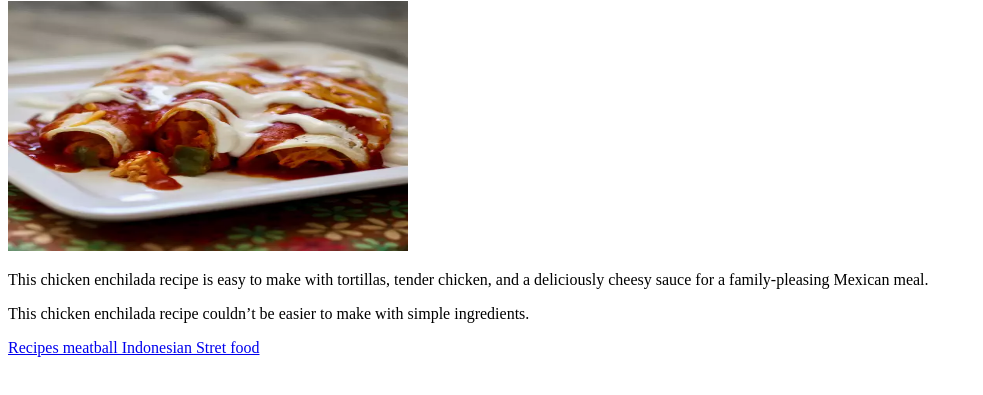
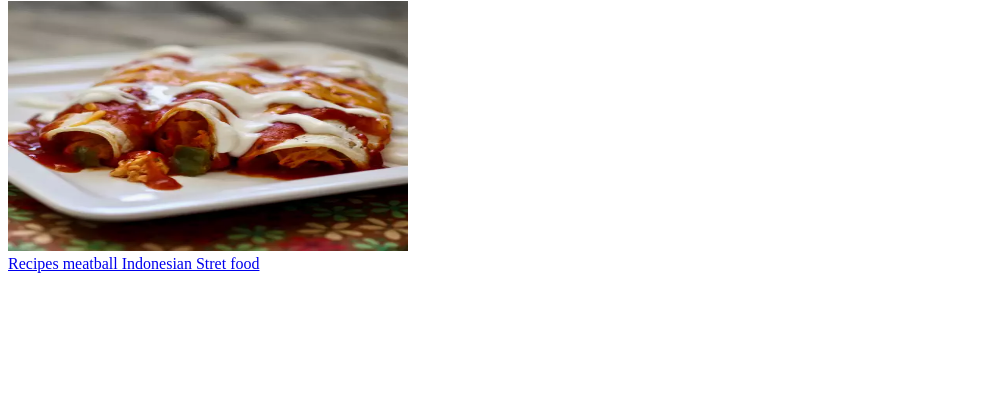
Before and after one commit to Sugilar-Hy/odin-recipes, a plain HTML site: page index.html in a window 1280 px wide. Shown: the part 79-474 px from the top of the page, without its empty margins (0-983 px from the left). Drawn offline with Linux system fonts and the light colour scheme.

```diff
--- a/index.html
+++ b/index.html
@@ -6,10 +6,9 @@
     </head>
     <body>
         <h1>Chicken Enchiladas Recipes</h1>
-        <img src="images/image.webp" alt="Chicken Enchiladas" height="250px" width="400px">
-        <br>
-        <p>This chicken enchilada recipe is easy to make with tortillas, tender chicken, and a deliciously cheesy sauce for a family-pleasing Mexican meal.</p>
-        <p>This chicken enchilada recipe couldn’t be easier to make with simple ingredients. </p>
-        <a href="recipes/bakso.html" target="_blank" rel="noopener norefferer">Recipes meatball Indonesian Stret food</a>
+            <img src="images/image.webp" alt="Chicken Enchiladas" height="250px" width="400px">
+            <br>
+
+            <a href="recipes/bakso.html" target="_blank" rel="noopener norefferer">Recipes meatball Indonesian Stret food</a>
     </body>
 </html>
```
